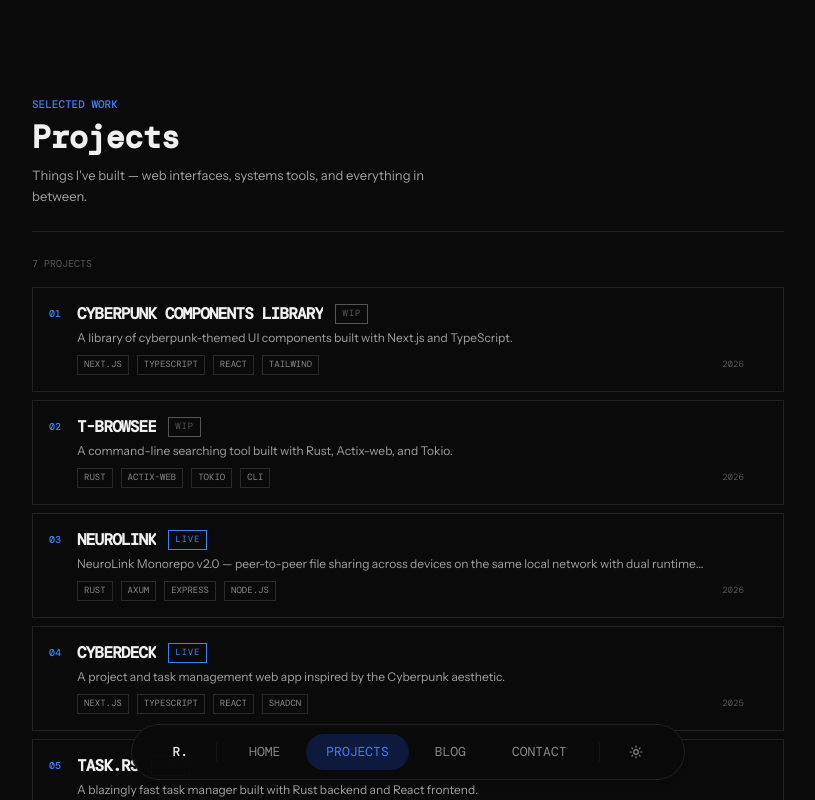
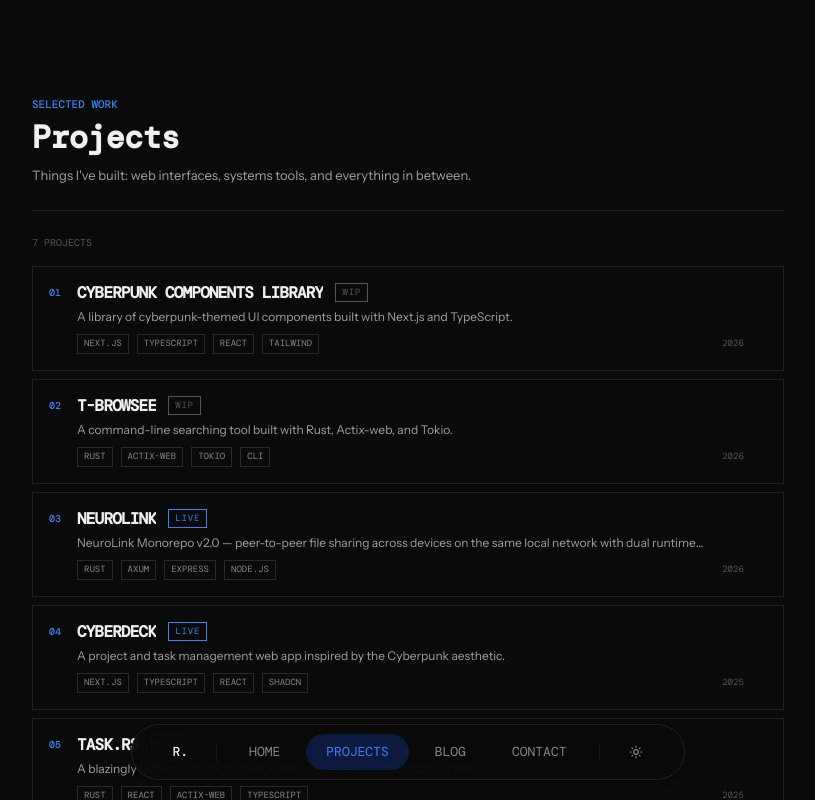
Before and after one commit to Rohit-48/portfolio-v1, a Next.js app: page /projects in a window 1280 px wide. Shown: the top 800 px of the page, without its empty margins (232-1047 px from the left). Built offline with nearby package versions, Linux system fonts and the light colour scheme; a web font is replaced by a local one.

Commit message:
Remove em dashes from visible UI text

```diff
--- a/app/projects/page.tsx
+++ b/app/projects/page.tsx
@@ -7,7 +7,7 @@ import ProjectGrid from "@/components/projects/ProjectGrid";
 export const metadata: Metadata = {
   title: "Projects | Rohit",
   description:
-    "Things I've built — web interfaces, systems tools, and everything in between.",
+    "Things I've built: web interfaces, systems tools, and everything in between.",
 };
 
 export default function ProjectsPage() {
@@ -25,7 +25,7 @@ export default function ProjectsPage() {
           Projects
         </h1>
         <p className="font-sans text-[13px] text-secondary leading-relaxed mt-3 max-w-md">
-          Things I&apos;ve built — web interfaces, systems tools, and everything
+          Things I&apos;ve built: web interfaces, systems tools, and everything
           in between.
         </p>
 
--- a/components/About.tsx
+++ b/components/About.tsx
@@ -102,7 +102,7 @@ export default function About() {
                                           Computer Science student and Software
                                           Developer. I build full-stack
                                           applications with modern JavaScript
-                                          frameworks and backend systems —
+                                          frameworks and backend systems,
                                           aiming for clean architecture,
                                           scalable design, and great developer
                                           experience.
--- a/components/Hero.tsx
+++ b/components/Hero.tsx
@@ -35,7 +35,7 @@ export default function Hero() {
             <motion.div {...fade(0.1)} className="flex items-center gap-4 mb-6">
               <span className="w-8 h-px bg-accent" />
               <span className="font-mono text-[10px] text-accent tracking-label font-medium uppercase">
-                PORTFOLIO — {new Date().getFullYear()}
+                PORTFOLIO / {new Date().getFullYear()}
               </span>
             </motion.div>
 
```
